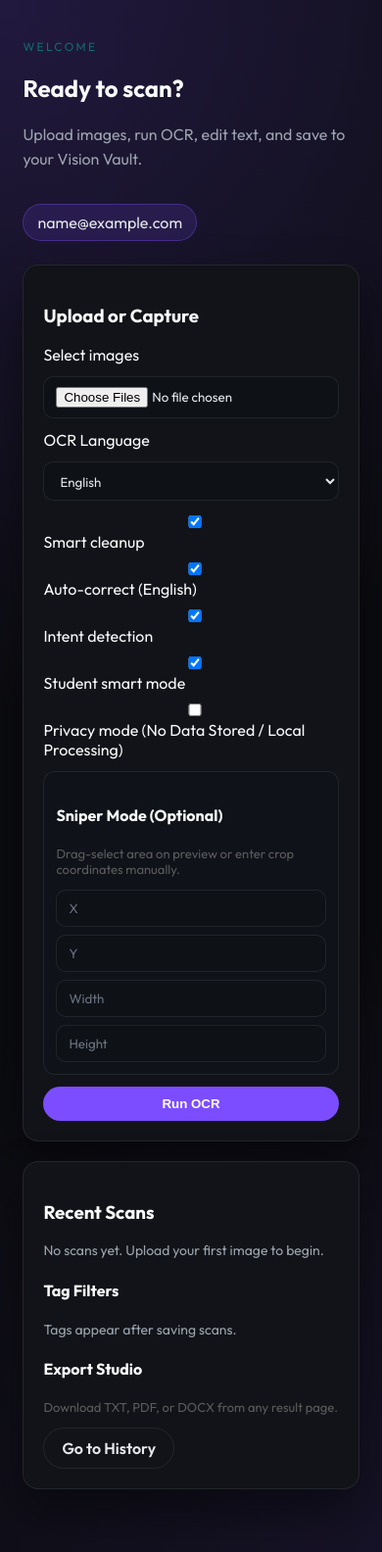
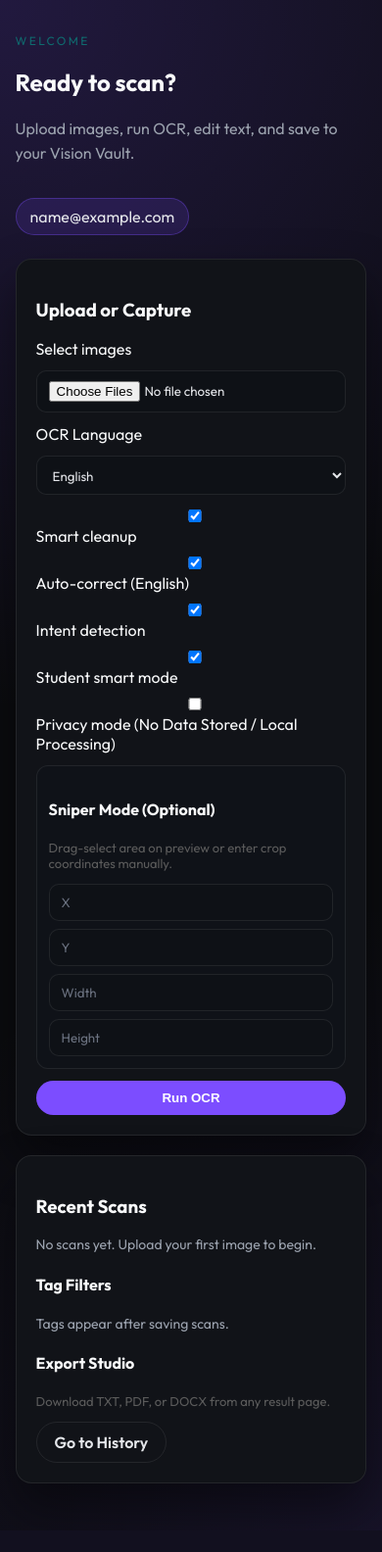
Before and after one commit to bhoidhara/Text_spotting_app, a Flask app: page /dashboard in a window 390 px wide. Shown: the whole page at 98% size. After the commit the page ends 1529 px from the top, so only its background shows below. Run offline with Flask 3, Linux system fonts and the light colour scheme; the visitor is signed in with stand-in values (Sample User, id 1).

Commit message:
upto date all

```diff
--- a/static/style.css
+++ b/static/style.css
@@ -29,6 +29,7 @@ body {
   color: var(--ink);
   background: radial-gradient(circle at top left, #fcefe3 0%, #f6f1e7 45%, #efe6d9 100%);
   min-height: 100vh;
+  overflow-x: hidden;
 }
 
 body.auth-page {
@@ -862,6 +863,22 @@ body.theme-dark .muted {
 }
 
 @media (max-width: 520px) {
+  .page {
+    padding: 22px 4vw 48px;
+  }
+
+  .grid-two {
+    grid-template-columns: 1fr;
+  }
+
+  .card {
+    width: 100%;
+  }
+
+  input[type="file"] {
+    width: 100%;
+  }
+
   .grid-four {
     grid-template-columns: 1fr;
   }
```
